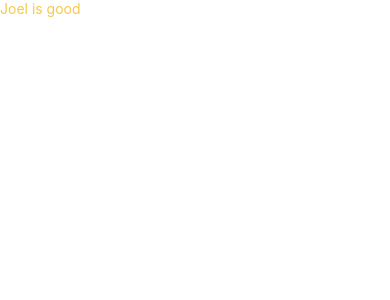
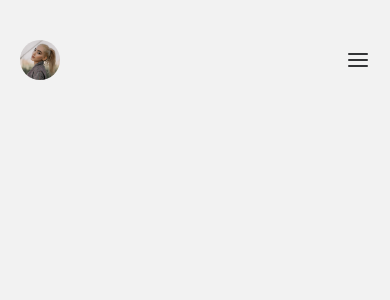
Before and after one commit to JoelAngels/Restaurant-Native, a React Native app: screen /Home in a window 390 px wide. Shown: the top 300 px of the page. Built offline with nearby package versions, Linux system fonts and the light colour scheme.

Commit message:
section header done

```diff
--- a/App.js
+++ b/App.js
@@ -1,13 +1,30 @@
 import React from 'react';
 import {StyleSheet, Text, View} from 'react-native';
+import {NavigationContainer} from '@react-navigation/native';
+import {createNativeStackNavigator} from '@react-navigation/native-stack';
+import Home from './components/Home';
 
 // import colors from './assets/colors/colors';
 import Icon from 'react-native-vector-icons/FontAwesome';
 
-Icon.loadFont();
+// Icon.loadFont();
+
+const Stack = createNativeStackNavigator();
 
 const App = () => {
-  return <Text style={styles.Primary}>Joel is good</Text>;
+  return (
+    <NavigationContainer>
+      <Stack.Navigator>
+        <Stack.Screen
+          name="Home"
+          component={Home}
+          options={{
+            headerShown: false,
+          }}
+        />
+      </Stack.Navigator>
+    </NavigationContainer>
+  );
 };
 
 const styles = StyleSheet.create({
--- a/assets/colors/colors.js
+++ b/assets/colors/colors.js
@@ -1,36 +1,35 @@
-// const colors = {
-//   background: '#F9F9FB',
-//   textDark: '#313234',
-//   textDark: '#F5CA48',
-//   secondary: '#F26C68',
-//   textLight: '#CDCDCD',
-//   price: '#E4723C',
-// };
+const colors = {
+  background: '#F9F9FB',
+  textDark: '#313234',
+  secondary: '#F26C68',
+  textLight: '#CDCDCD',
+  price: '#E4723C',
+};
 
-// export default colors;
+export default colors;
 
-import {StyleSheet} from 'react-native';
+// import {StyleSheet} from 'react-native';
 
-const styles = StyleSheet.create({
-  White: {
-    background: '#F9F9FB',
-  },
-  textDark: {
-    color: '#313234',
-  },
+// const styles = StyleSheet.create({
+//   White: {
+//     background: '#F9F9FB',
+//   },
+//   textDark: {
+//     color: '#313234',
+//   },
 
-  Primary: {
-    color: '#F5CA48',
-  },
-  Secondary: {
-    color: '#F26C68',
-  },
-  TextLight: {
-    color: '#CDCDCD',
-  },
-  Price: {
-    color: '#E4723C',
-  },
-});
+//   Primary: {
+//     color: '#F5CA48',
+//   },
+//   Secondary: {
+//     color: '#F26C68',
+//   },
+//   TextLight: {
+//     color: '#CDCDCD',
+//   },
+//   Price: {
+//     color: '#E4723C',
+//   },
+// });
 
-export default styles;
+// export default styles;
--- /dev/null
+++ b/components/Home.js
@@ -0,0 +1,48 @@
+import {StyleSheet, Text, View, SafeAreaView, Image} from 'react-native';
+import React from 'react';
+import Feather from 'react-native-vector-icons/Feather';
+import MaterialCommunityIcons from 'react-native-vector-icons/MaterialCommunityIcons';
+import categoriesData from '../assets/data/categoriesData';
+import popularData from '../assets/data/popularData';
+import colors from '../assets/colors/colors';
+
+Feather.loadFont();
+
+const Home = () => {
+  return (
+    <View style={styles.container}>
+      {/*Header */}
+      <SafeAreaView>
+        <View style={styles.headerWrapper}>
+          <Image
+            source={require('../assets/images/profile.png')}
+            style={styles.profileImage}
+          />
+          {/* Icon */}
+          <Feather name="menu" size={24} color={colors.textDark} />
+        </View>
+      </SafeAreaView>
+    </View>
+  );
+};
+
+export default Home;
+
+const styles = StyleSheet.create({
+  container: {
+    flex: 1,
+  },
+  headerWrapper: {
+    flexDirection: 'row',
+    justifyContent: 'space-between',
+    paddingHorizontal: 20,
+    paddingTop: 40,
+    alignItems: 'center',
+  },
+
+  profileImage: {
+    width: 40,
+    height: 40,
+    borderRadius: 40,
+  },
+});
```
Also changed, not shown: 1 other file (tests, documents, lock files or other folders).
